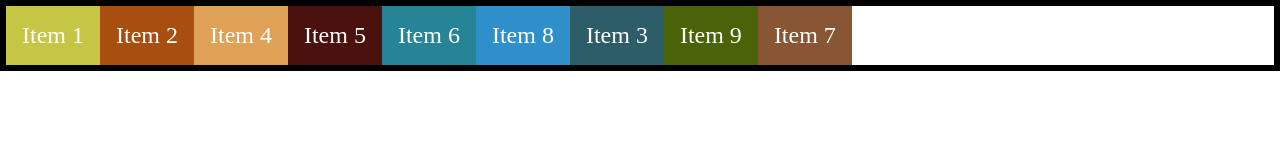
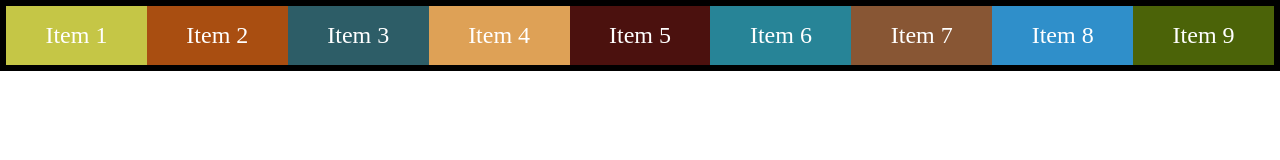
Before and after one commit to kumar-shivraj/css-topicwise, a plain HTML site: page flexbox/index.html in a window 1280 px wide. Drawn offline with Linux system fonts and the light colour scheme.

Commit message:
flex child property : flex-grow

```diff
--- a/flexbox/styles.css
+++ b/flexbox/styles.css
@@ -97,6 +97,8 @@ align-content
   font-size: 1.5rem;
   padding: 1rem;
   text-align: center;
+
+  flex-grow: 1;
 }
 .item-1 {
   background-color: #c5c646;
@@ -119,25 +121,29 @@ align-content
   /* font-size: 3rem; */
   /* ======================================= */
 
-  order: 1;
+  /* order: 1; */
 }
 .item-4 {
   background-color: #dea156;
 }
 .item-5 {
   background-color: #4b110e;
+  /* flex-grow: 0; */
+  /* flex-grow: 1; */
 }
 .item-6 {
   background-color: #278497;
+  /* flex-grow: 1; */
+  /* flex-grow: 3; */
 }
 .item-7 {
   background-color: #885634;
-  order: 2;
+  /* order: 2; */
 }
 .item-8 {
   background-color: #2f8fca;
 }
 .item-9 {
   background-color: #4b6308;
-  order: 1;
+  /* order: 1; */
 }
```
